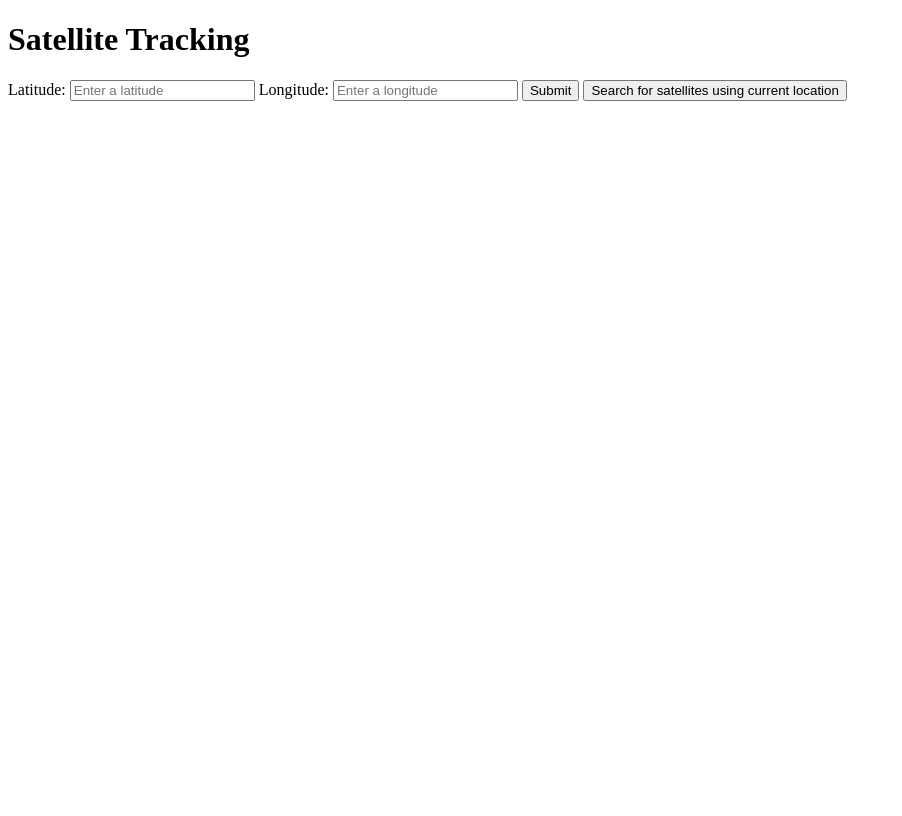
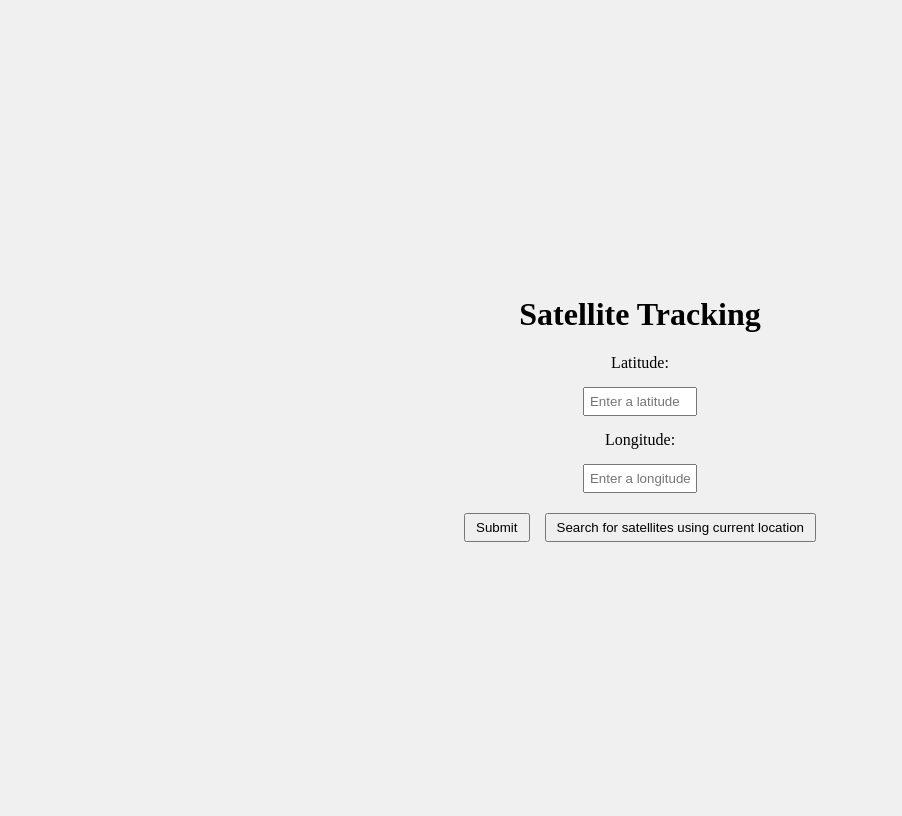
Before and after one commit to colites/Satellite-Tracking, a Flask app: template Components/WebApplication/src/Frontend/templates/search_input.html in a window 1280 px wide. Shown: the whole page, without its empty margins (0-902 px from the left). Before the commit the page ends 101 px from the top, so only its background shows below. Run offline with Flask 3, Linux system fonts and the light colour scheme; the template is opened without the code that fills it, so the values that code supplies are empty.

Commit message:
Added Basic CSS to the frontend
-Added Basic CSS to the frontend
-Changed some backend dependencies

```diff
--- a/Components/WebApplication/src/Backend/app.py
+++ b/Components/WebApplication/src/Backend/app.py
@@ -1,9 +1,6 @@
 import requests
 from flask import Flask, request, jsonify, Blueprint
 from flask_cors import CORS
-from datetime import date
-
-import schemas_queries as queries
 
 main = Blueprint('main', __name__)
 
--- a/Components/WebApplication/src/Frontend/static/style.css
+++ b/Components/WebApplication/src/Frontend/static/style.css
@@ -0,0 +1,35 @@
+body {
+    display: flex;
+    justify-content: center;
+    align-items: center;
+    height: 100vh;
+    background-color: #f0f0f0;
+}
+
+#input_whole_screen {
+    text-align: center;
+}
+
+#input_container {
+    display: flex;
+    flex-direction: column;
+    align-items: center;
+    gap: 15px;
+}
+
+input[type="text"] {
+    width: 100px;
+    padding: 5px;
+}
+
+button {
+    cursor: pointer;
+    padding: 5px 10px;
+    margin-top: 5px;
+}
+
+.buttons-container {
+    display: flex;
+    justify-content: center;
+    gap: 15px;
+}
--- a/Components/WebApplication/src/Frontend/templates/search_input.html
+++ b/Components/WebApplication/src/Frontend/templates/search_input.html
@@ -15,8 +15,10 @@
             <label for="longitude">Longitude:</label>
             <input type="text" id="longitude" name="longitude" placeholder="Enter a longitude">
 
-            <button type="button" onclick="submitCoordinates()">Submit</button>
-            <button type="button" onclick="getUserLocation()">Search for satellites using current location</button>
+            <div class="buttons-container">
+                <button type="button" onclick="submitCoordinates()">Submit</button>
+                <button type="button" onclick="getUserLocation()">Search for satellites using current location</button>
+            </div>
         </div>
     </div>
 </body>
--- a/Components/config.py
+++ b/Components/config.py
@@ -1,4 +1,4 @@
 DB_HOST = 'localhost'
 DB_USER = 'postgres'
-DB_PASS = 'kay123'
+DB_PASS = 'ksdfafsf'
 DB_NAME = 'satellites_proj'
--- a/Components/schemas_queries.py
+++ b/Components/schemas_queries.py
@@ -34,11 +34,11 @@ inspector = inspect(engine)
 if not inspector.has_table('satellites'):
     Base.metadata.create_all(engine)
 
-def commitSatellites(satellites):
+def commitSatellites(data):
     Session = sessionmaker(bind=engine)
     session = Session()
 
-    for satellite in satellites:
+    for sat_data in data["above"]:
         session.add(satellite)
 
     session.commit()
```
